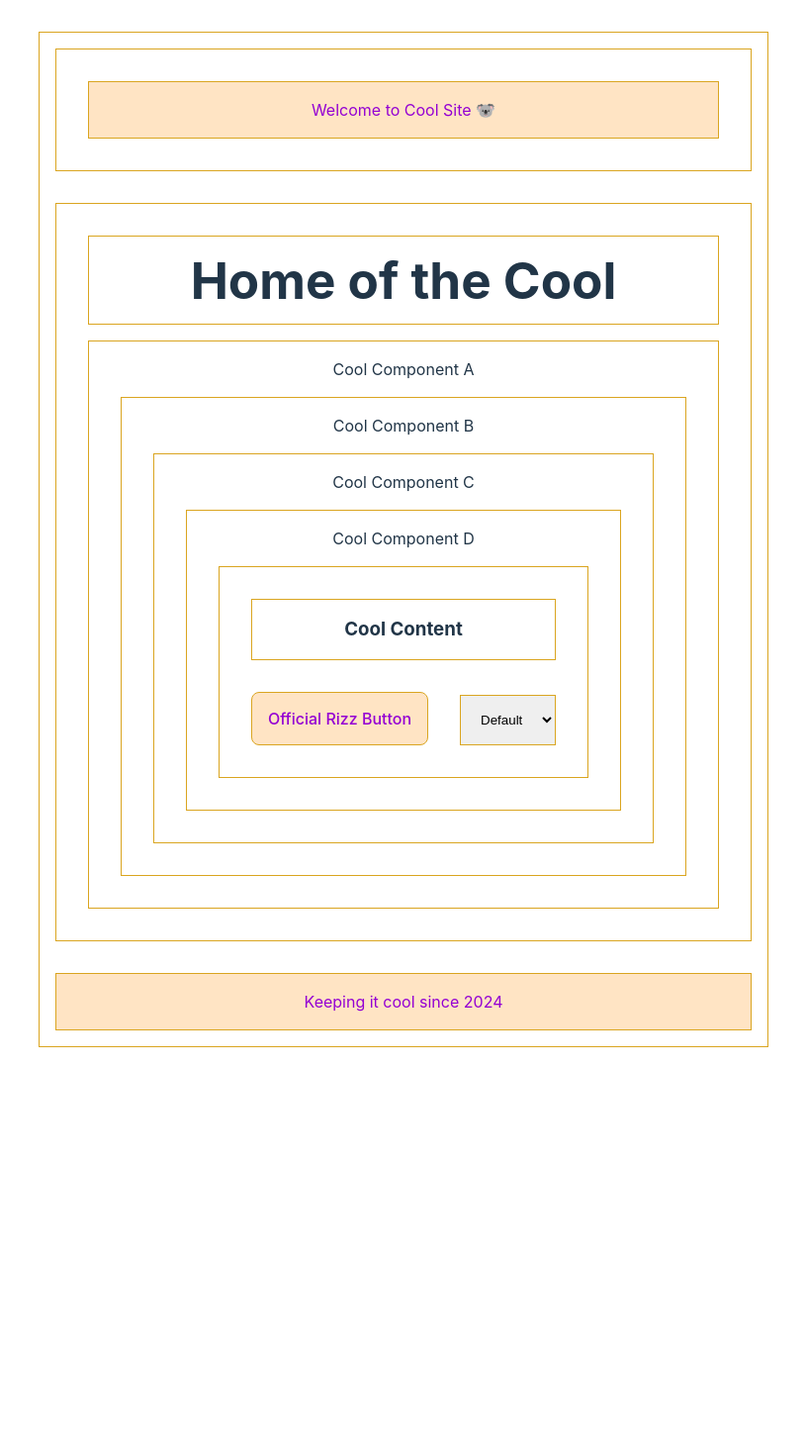
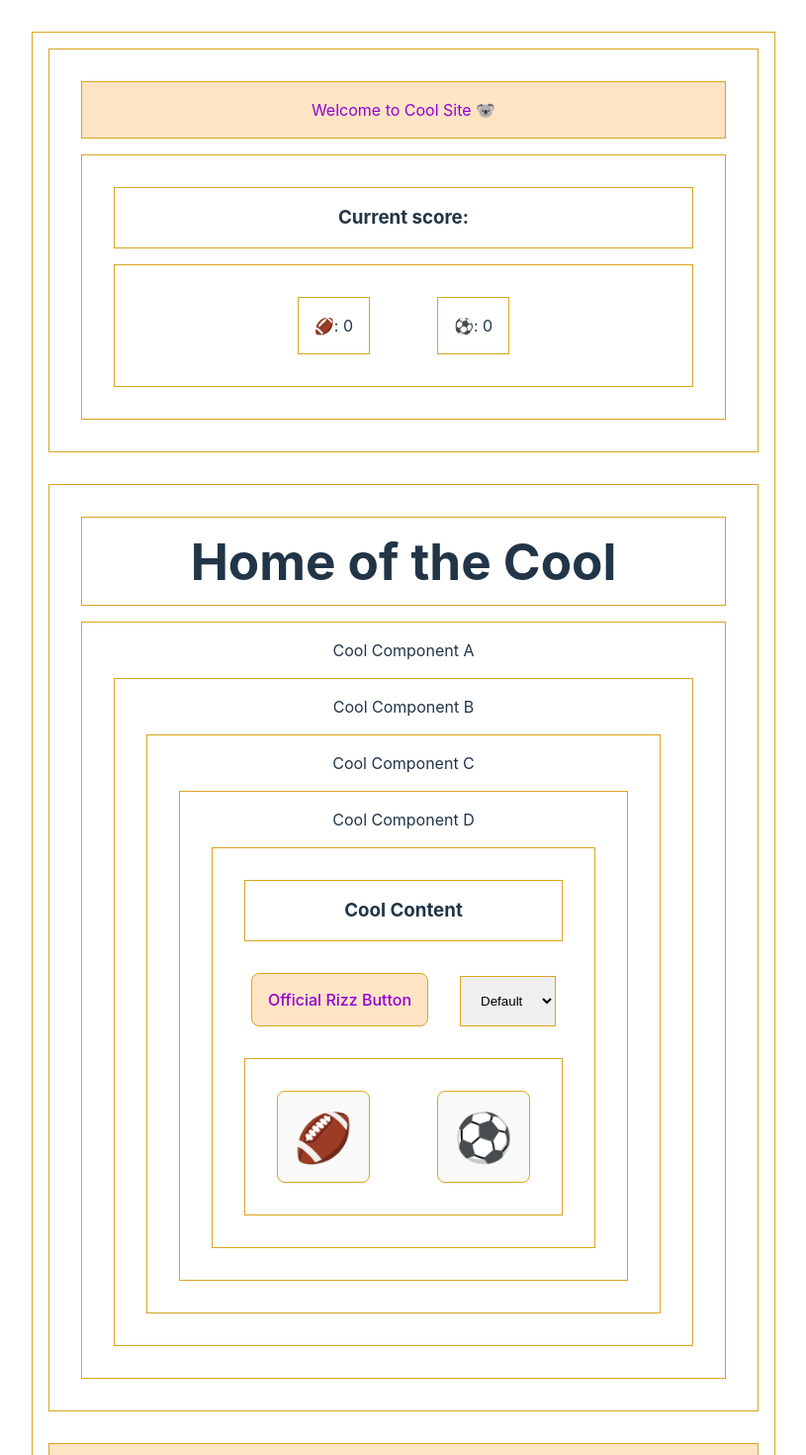
Before and after one commit to thinkybeast/2405-react-prop-drilling-context, a React (Vite) app: page / in a window 1280 px wide. Shown: the top 1470 px of the page at 99% size, without its empty margins (232-1047 px from the left). Before the commit the page ends 1090 px from the top, so only its background shows below. Built offline with nearby package versions, Linux system fonts and the light colour scheme.

Commit message:
add voting components

```diff
--- a/src/App.jsx
+++ b/src/App.jsx
@@ -36,6 +36,10 @@ const CoolContent = () => {
         <option value={"red"}>Red</option>
         <option value={"Green"}>Green</option>
       </select>
+      <div style={{ fontSize: "3rem", display: "flex", gap: "36px" }}>
+        <button>🏈</button>
+        <button>⚽️</button>
+      </div>
     </div>
   );
 };
@@ -102,12 +106,32 @@ const Banner = () => {
   return <div style={colorThemes[theme]}>Welcome to Cool Site 🐨</div>;
 };
 
+const Votes = () => {
+  console.log("Rendering Votes");
+  return (
+    <div>
+      <h3>Current score: </h3>
+      <div
+        style={{
+          fontSize: "1rem",
+          display: "flex",
+          gap: "36px",
+          justifyContent: "center",
+        }}
+      >
+        <span>🏈: 0</span> <span>⚽️: 0</span>
+      </div>
+    </div>
+  );
+};
+
 const Header = () => {
   console.log("Rendering Header");
 
   return (
     <header>
       <Banner />
+      <Votes />
     </header>
   );
 };
```
